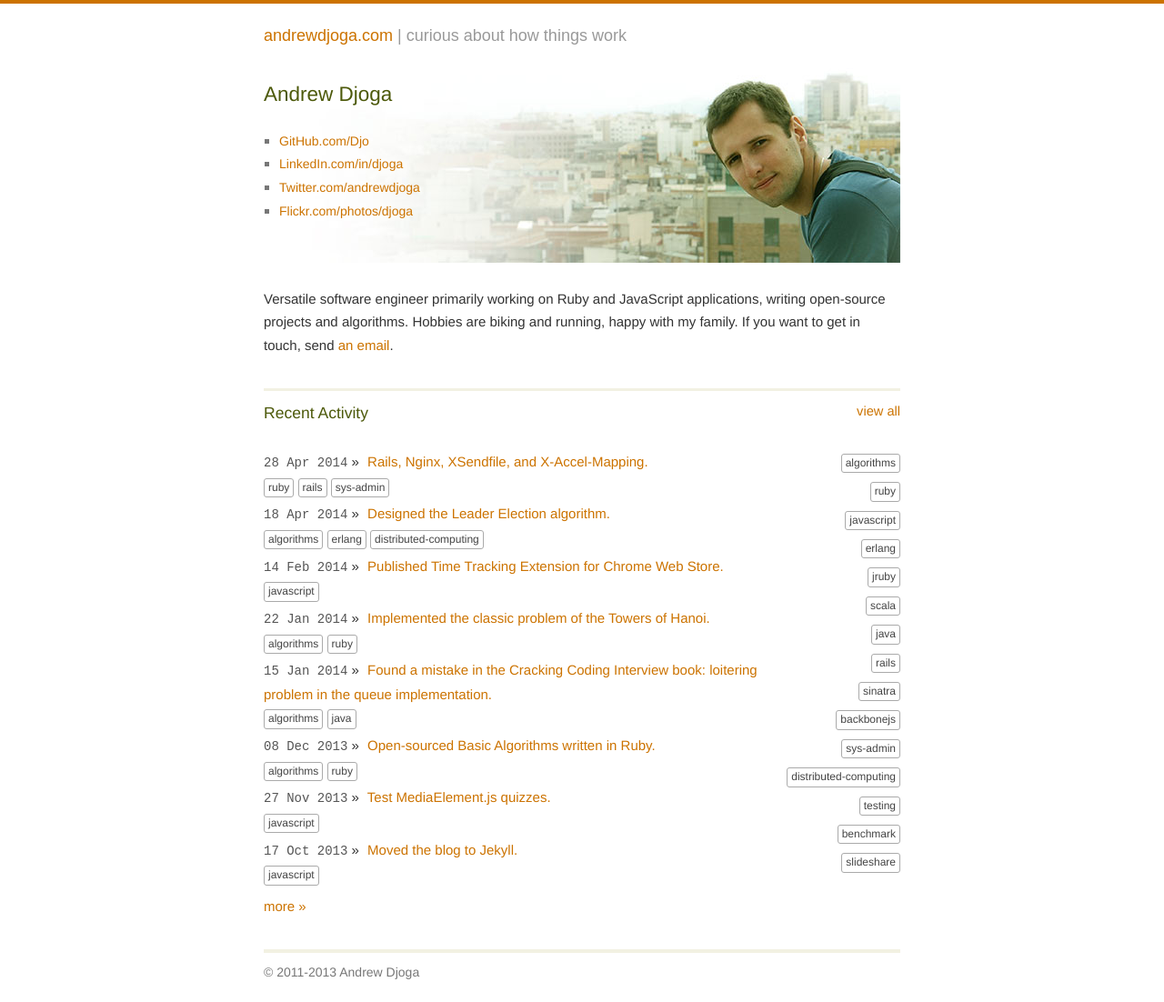
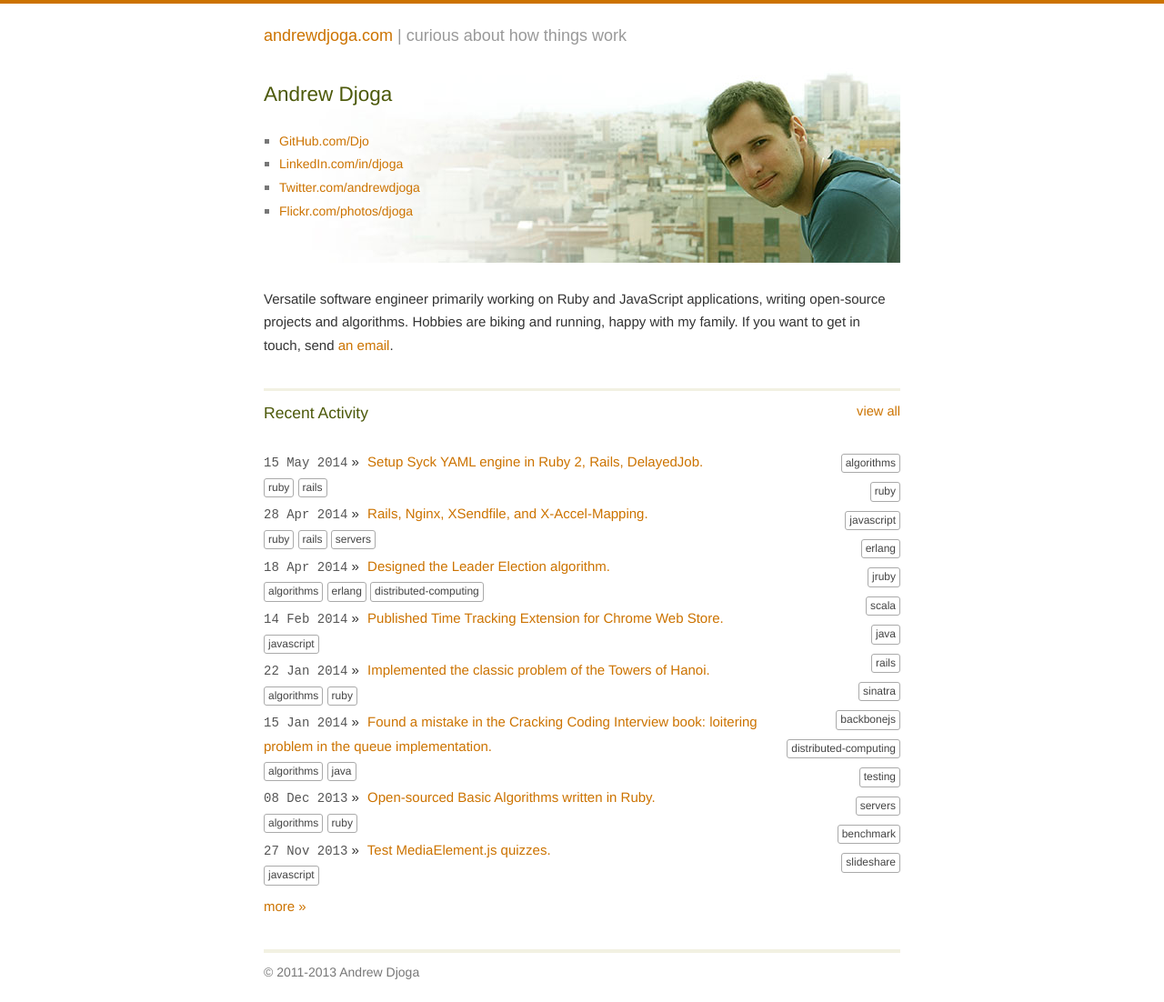
Before and after one commit to andriidzhoha/andriidzhoha.github.io, a Jekyll site: the page built from index.html, in a window 1280 px wide. Shown: the whole page at 91% size. Built offline with Jekyll 4.4.1, drawn with Linux system fonts in a browser that asks for light colours.

Commit message:
"Setup Syck YAML engine in Ruby 2, Rails, DelayedJob" gist

```diff
--- a/_config.yml
+++ b/_config.yml
@@ -9,18 +9,23 @@ activity_tags:
   - rails
   - sinatra
   - backbonejs
-  - sys-admin
   - distributed-computing
   - testing
+  - servers
   - benchmark
   - slideshare
 
 activities:
   -
+    text: "Setup Syck YAML engine in Ruby 2, Rails, DelayedJob."
+    date: 2014-05-15
+    link: 'https://gist.github.com/Djo/c8a6ca3ff5661d226276'
+    tags: ['ruby', 'rails']
+  -
     text: "Rails, Nginx, XSendfile, and X-Accel-Mapping."
     date: 2014-04-28
     link: 'https://gist.github.com/Djo/11374407'
-    tags: ['ruby', 'rails', 'sys-admin']
+    tags: ['ruby', 'rails', 'servers']
   -
     text: "Designed the Leader Election algorithm."
     date: 2014-04-18
@@ -60,12 +65,12 @@ activities:
     text: Dump a partition with fsarchiver.
     date: 2013-09-03
     link: 'https://gist.github.com/Djo/6424275'
-    tags: ['sys-admin']
+    tags: ['servers']
   -
     text: When you don't have time to read `man tar`.
     date: 2013-08-28
     link: 'https://gist.github.com/Djo/6363570'
-    tags: ['sys-admin']
+    tags: ['servers']
   -
     text: Coursera's Statement of Accomplishment with Distinction from FPP in Scala course.
     date: 2013-06-04
@@ -95,7 +100,7 @@ activities:
     text: Example of backup script to S3.
     date: 2013-02-25
     link: 'https://gist.github.com/Djo/5028732'
-    tags: ['sys-admin']
+    tags: ['servers']
   -
     text: Quick review of our time tracking software.
     date: 2013-01-17
@@ -135,7 +140,7 @@ activities:
     text: Monitoring a background process on execution in the console.
     date: 2012-04-04
     link: 'https://gist.github.com/Djo/2301481'
-    tags: ['sys-admin']
+    tags: ['servers']
   -
     text: The Embedly Challenge solutions.
     date: 2012-02-17
```
